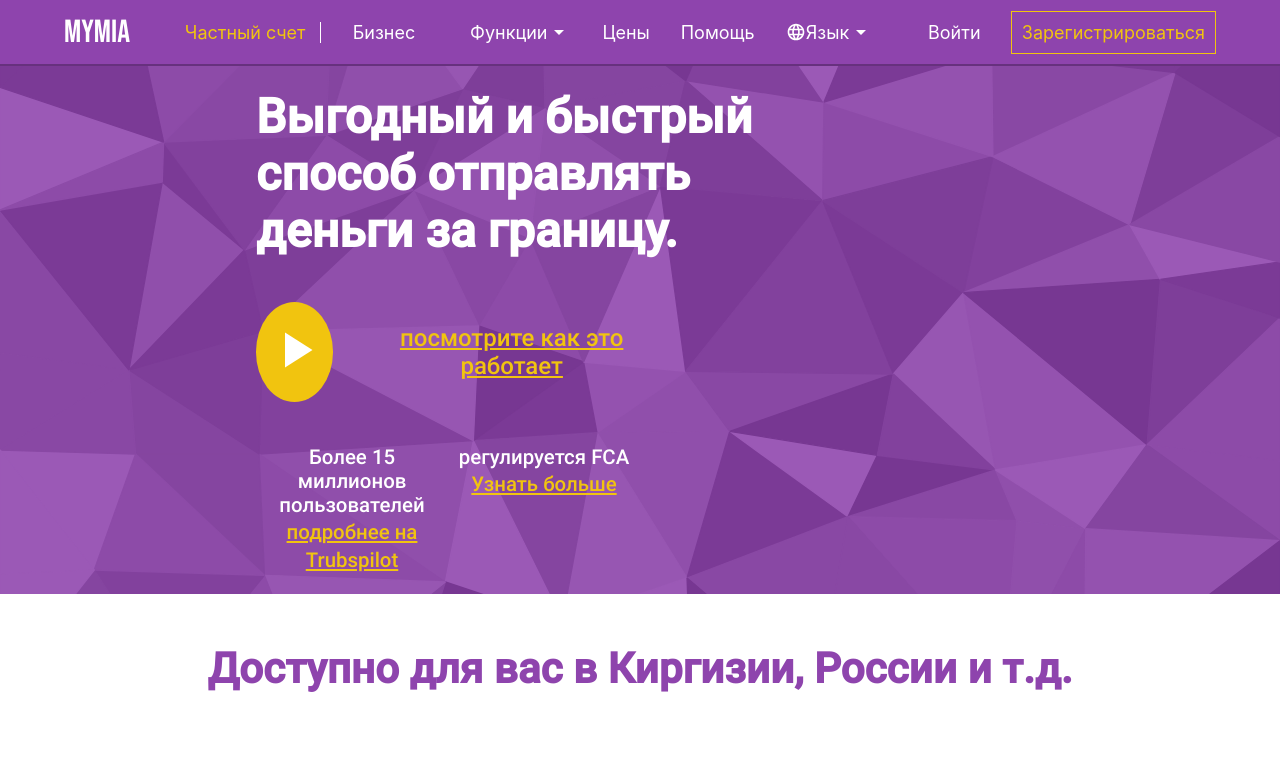
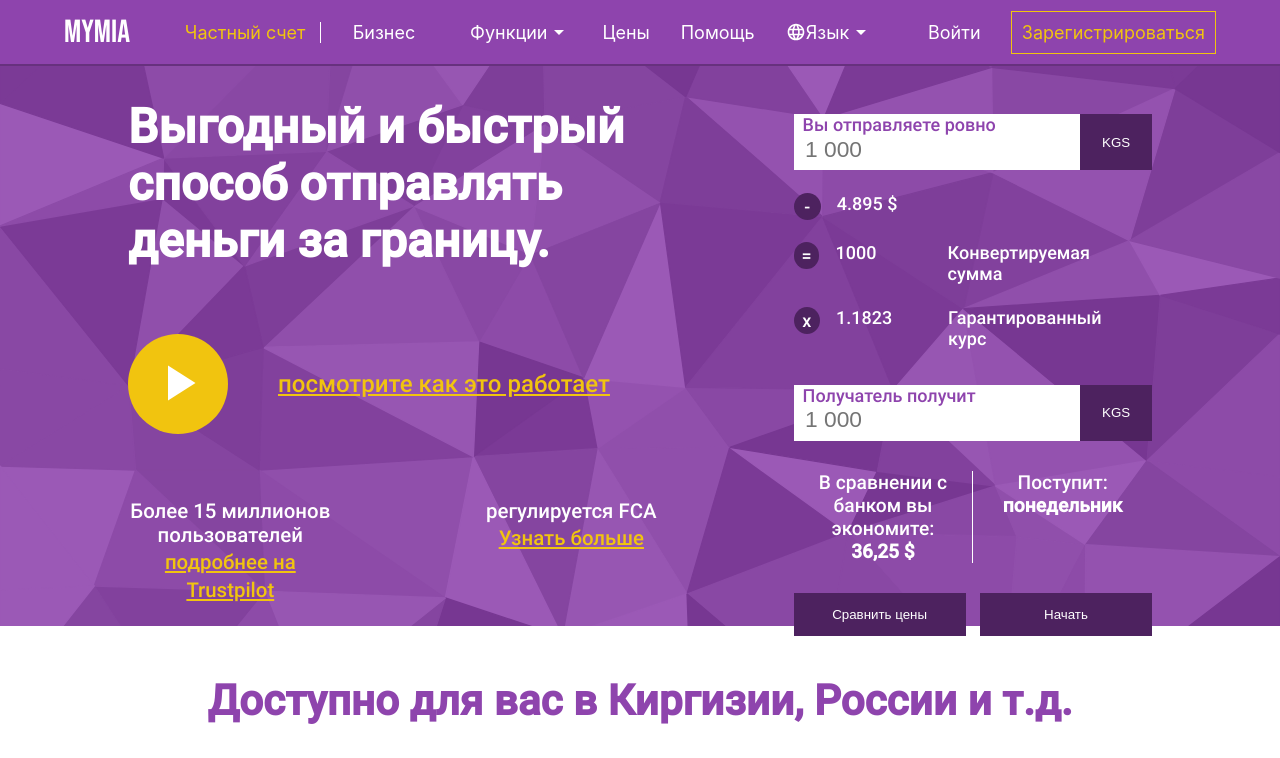
Before and after one commit to Somanimus/LangingPageReact, a React (Create React App) app: page / in a window 1280 px wide. Shown: the top 758 px of the page. Built offline with nearby package versions, Linux system fonts and the light colour scheme.

Commit message:
calculator added

```diff
--- a/src/App.css
+++ b/src/App.css
@@ -3,6 +3,7 @@
 }
 :root{
   --primary: #8e44ad;
+  --primary-darker: #4d225f;
   --primary-light: #9b59b6;
   --accent: #f1c40f;
 }
--- a/src/App.js
+++ b/src/App.js
@@ -1,4 +1,3 @@
-import logo from './logo.svg';
 import './App.css';
 import Header from './components/header';
 import Main from './components/main';
--- a/src/components/CSS/footer.css
+++ b/src/components/CSS/footer.css
@@ -68,6 +68,7 @@ footer .title{
   .footer-columns{
     width: 80%;
     text-align: center;
+    align-items: center;
     margin-bottom: 20px;
     margin-top: 20px;
   }
--- a/src/components/CSS/main.css
+++ b/src/components/CSS/main.css
@@ -3,7 +3,7 @@
     src: url('/public/fonts/Roboto-Light.ttf');
 }
 .two-third{
-    height: 66vh;
+    height: 35em;
 }
 .descr{
     font-family: 'Roboto Light';
@@ -89,15 +89,15 @@ main{
         font-family: 'Roboto';
 }
 .content-box{
-    width: 60%;
+    width: 80%;
     display: flex;
+    justify-content: space-between;
     margin: auto;
 
 }
 .cb-column{
     width: 50%;
     justify-content: space-around;
-    height: 66vh;
     flex-direction: column;
     align-items: flex-start;
     display: flex;
@@ -141,6 +141,7 @@ width: 23%;
 .cb-column h1{
     font-size: 2em;
     width: 20ch;
+    max-width: 100%;
     text-align: start;
 }
 
@@ -148,7 +149,10 @@ width: 23%;
     font-size:0.85em;
 }
 .undertext-item{
-   width: 25ch;
+   width: 15ch;
+}
+.headline-column{
+    width: fit-content;
 }
 svg path{
     color: white;
@@ -158,6 +162,118 @@ svg path{
     justify-content: space-between;
     width: 100%;
 }
+
+/* calculator layout */
+.calculator-container{
+    justify-content: flex-start;
+    align-items: center;
+    width: 35%;
+}
+.calculator{
+    width: 100%;
+    margin-top: 2em;
+    margin-bottom: 1.25em;
+    color: var(--primary);
+}
+.money-input{
+    width: 100%;
+    display: flex;
+    height: 3.5rem;
+    background: white;
+}
+.input-field > input{
+height: 50%;
+border: none;
+box-sizing: border-box;
+padding-left: 0.5em;
+font-size: 0.95em;
+
+}
+.calc-extra-info{
+    margin-top: 1.25em;
+    display: flex;
+    width: 100%;
+    justify-content: space-between;
+}
+.calc-extra-info > button {
+    width: 48%;
+    height: 3.25em;
+    background: var(--primary-darker);
+    border: none;
+    color: white;
+}
+
+.input-field > label{
+    text-align: start;
+    font-size: 0.75em;
+    box-sizing: border-box;
+    padding-left: 0.5em;
+}
+.currency-toggler  {
+    width: 20%;
+    height: 100%;
+}
+.currency-toggler > button{
+    width: 100%;
+    height: 100%;
+    border-radius: none;
+    border: none;
+    color: white;
+    background: var(--primary-darker);
+}
+.sequence {
+
+    display: flex;
+    justify-content: flex-start;
+    flex-direction: column;
+    color: white;
+    list-style-type: none;
+    margin-bottom: 1.5em;
+}
+.guarantees-box{
+    width: 100%;
+    display: flex;
+    font-size: 0.8em;
+    justify-content: center;
+}
+.c-u-left{
+    border-right: 1px solid white;
+}
+.calc-undertext{
+    width: 20ch;
+}
+.sequence >  li {
+    width: fit-content;
+    margin-top: 1.25em;
+    display: flex;
+}
+.sequence > li > span {
+    margin-right: 0.895em;
+}
+.sequence-text{
+    min-width: 96px;
+    text-align: start;
+}
+.sequence-icon {
+    display: inline-block;
+    background: var(--primary-darker);
+    width: 1em;
+    height: 1em;
+    border-radius: 50%;
+    padding: 0.25em;
+    text-align: center;
+    margin-right: 0.895em;
+    display: flex;
+    justify-content: center;
+    align-items: center;
+}
+.input-field{
+    display: flex;
+    height: 100%;
+    width: 80%;
+    flex-direction: column;
+}
+
 @media screen and (max-width: 1000px){
     .pic-hall .descr{
         font-size: 14px;
@@ -176,16 +292,26 @@ svg path{
     .mobile-app-section{
         height: fit-content;
     }
+    .headline-section{
+        height: fit-content;
+
+    }
     .content-box{
-        width: 100%;
+        align-items: center;
     }
+    .headline-column h1{
+        width: 40ch;
+        font-size: 1.5em;
+    }
+    .content-box{
+        width: 75%;
+        flex-direction: column;
+    }
+
     .cb-column h1{
         text-align: center;
     }
-.empty{
-    display: none;
 
-}
 .cb-column{
     width: 100%;
 }
@@ -195,8 +321,11 @@ svg path{
     }
     .box-flex{
         margin: auto;
-        margin-top: 0;
-        margin-bottom: 0;
+        margin-top: 2.5em;
+        margin-bottom: 1em;
+    }
+    .calc-extra-info{
+        margin-bottom: 2em;
     }
 }
 @media screen and (max-width: 800px) {
@@ -245,6 +374,9 @@ svg path{
  }
 }
 @media screen  and (max-width: 500px){
+    .calculator-container{
+        width: 95%;
+    }
     .content-box{
         width: 100%;
     }
@@ -279,4 +411,22 @@ svg path{
  .getting-started{
     padding: 0;
  }
+.calculator{
+    margin-top: 0.5em;
 }
+}
+@media screen and (max-width: 400px) {
+    .headline-section{
+        height: fit-content;
+    }
+.calc-undertext{
+    font-size: 0.75em;
+    margin: 0;
+}
+.undertext-item{
+    width: 50%;
+    font-size: 0.65em;
+}
+
+
+}
--- a/src/components/main.jsx
+++ b/src/components/main.jsx
@@ -17,17 +17,54 @@ const Main = () => {
         <main>
             <section className='headline-section two-third'>
                 <div className='content-box'>
-                    <div className="cb-column">
+                    <div className="cb-column headline-column">
                         <h1>Выгодный и быстрый способ отправлять деньги за границу.</h1>
                         <div className='mid-box'>
                         <button className='play-button'> <PlayArrowIcon sx={{fontSize: 60}} /></button> <a href="http://" target="_blank" rel="noopener noreferrer">посмотрите как это работает</a>
                         </div>
                         <div className='box-flex headline-undertext'>
-                            <div className='undertext-item'> <p>Более 15 миллионов пользователей</p> <a href="http://" target="_blank" rel="noopener noreferrer">подробнее на Trubspilot</a></div>
+                            <div className='undertext-item'> <p>Более 15 миллионов пользователей</p> <a href="http://" target="_blank" rel="noopener noreferrer">подробнее на Trustpilot</a></div>
                             <div className='undertext-item'> <p>регулируется FCA</p> <a href="http://" target="_blank" rel="noopener noreferrer"> Узнать больше</a></div>
                         </div>
                          </div>
-                    <div className="cb-column empty"></div>
+                    <div className="cb-column calculator-container">
+                        <div className='calculator'>
+                            <div className="money-input">
+                                <div className="input-field">
+                                <label htmlFor="calculator-source">Вы отправляете ровно</label>
+                                <input type="text" placeholder='1 000' id='calculator-source' />
+                                </div>
+                                <div className="currency-toggler">
+                                    <button id='currency-toggle'> KGS</button>
+                                </div>
+                            </div>
+                            <ul className="sequence">
+                                <li><span  className='sequence-icon'>-</span> <span className='sequence-text'>4.895 $</span></li>
+                                <li><span className='sequence-icon'>=</span> <span className='sequence-text'>1000</span><span className='sequence-text' > Конвертируемая сумма</span></li>
+                                <li><span className='sequence-icon'>x</span> <span className='sequence-text'>1.1823</span> <span className='sequence-text'>Гарантированный курс</span> </li>
+
+                            </ul>
+                            <div className="money-input">
+                                 <div className="input-field">
+                                <label htmlFor="calculator-source">Получатель получит </label>
+                                <input type="text" placeholder='1 000' id='calculator-output' />
+                                </div>
+                                <div className="currency-toggler">
+                                    <button id='currency-out-toggle'> KGS</button>
+                                </div>
+
+                            </div>
+                        </div>
+                        <div className='guarantees-box'>
+                            <div className="calc-undertext c-u-left">В сравнении с банком вы экономите: <br /> <strong>36,25 $</strong></div>
+                            <div className="calc-undertext">Поступит: <br /> <strong>понедельник</strong></div>
+                        </div>
+                        <div className='calc-extra-info'>
+                            <button>Сравнить цены</button>
+                            <button>Начать</button>
+                        </div>
+                    </div>
+
                 </div>
             </section>
             <section className='mobile-app-section'>
```
